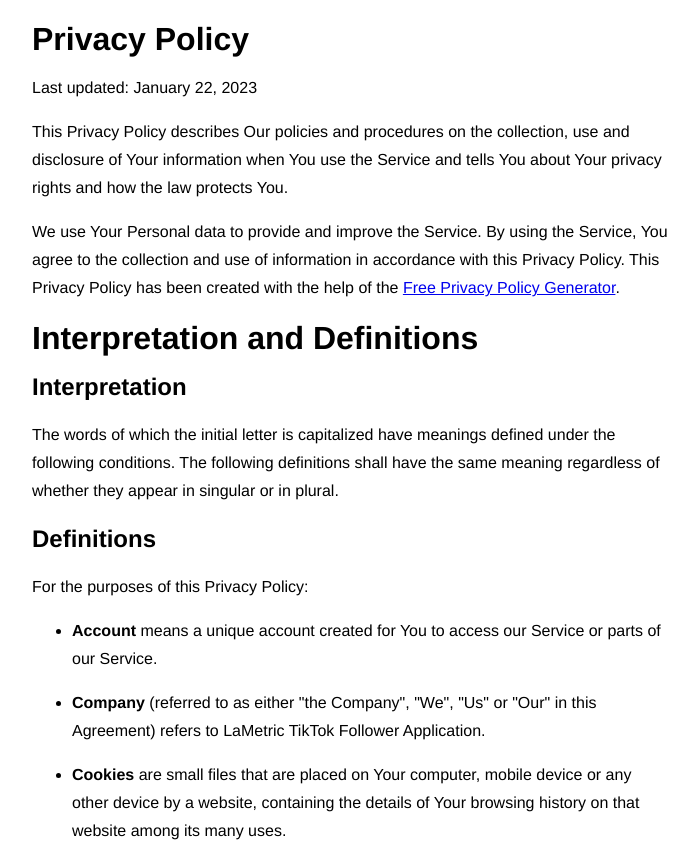
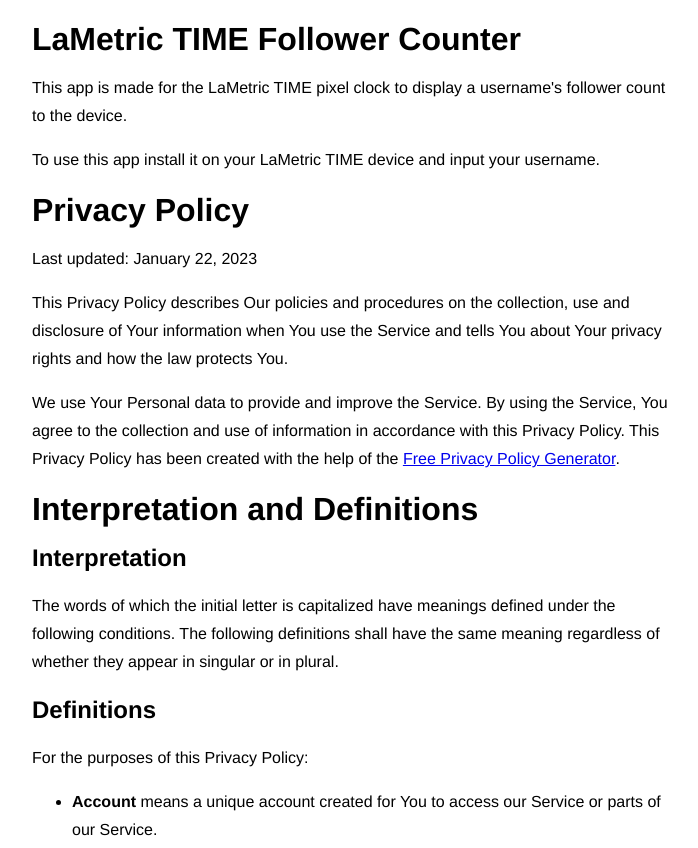
Before and after one commit to jpsummer/lametric-tiktok-follower-app, a plain HTML site: page index.html in a window 1280 px wide. Shown: the top 848 px of the page, without its empty margins (288-986 px from the left). Drawn offline with Linux system fonts and the light colour scheme.

Commit message:
updates to privacy policy

```diff
--- a/index.html
+++ b/index.html
@@ -11,6 +11,10 @@
         margin-top: 25px;
     }
 </style>
+<h1>LaMetric TIME Follower Counter</h1>
+<p>This app is made for the LaMetric TIME pixel clock to display a username's follower count to the device.</p>
+<p></p>
+<p>To use this app install it on your LaMetric TIME device and input your username.</p>
 <h1>Privacy Policy</h1>
 <p>Last updated: January 22, 2023</p>
 <p>This Privacy Policy describes Our policies and procedures on the collection, use and disclosure of Your
--- a/time-follower-api/src/index.js
+++ /dev/null
@@ -1 +0,0 @@
-console.log("hello world");
```
Also changed, not shown: time-follower-api/package.json (deleted, +0 -19 lines), 1 other file.
